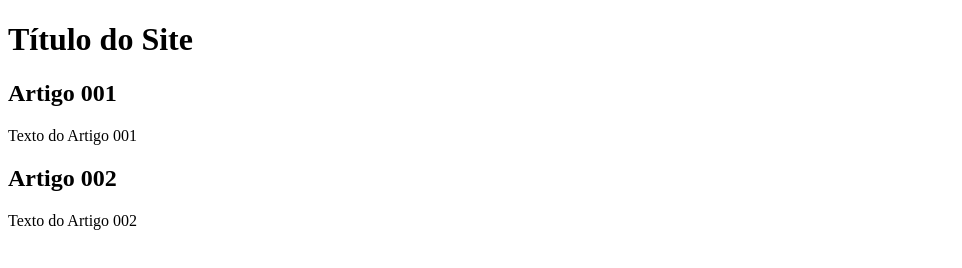
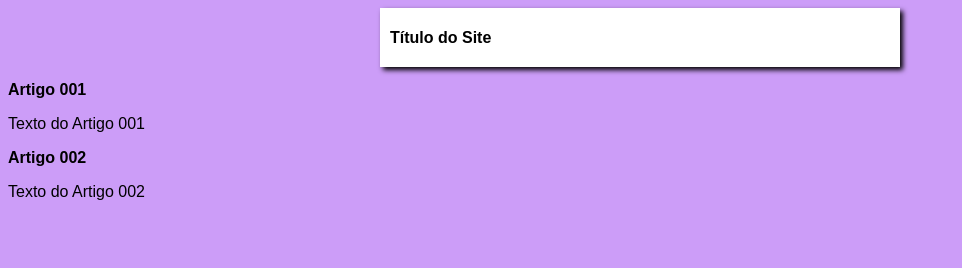
Before and after one commit to victorfduarte/projeto-site, a plain HTML site: page index.html in a window 1280 px wide. Shown: the whole page, without its empty margins (0-962 px from the left). Drawn offline with Linux system fonts and the light colour scheme.

Commit message:
começei o design

```diff
--- /dev/null
+++ b/estilo/style.css
@@ -0,0 +1,16 @@
+* {
+    font-family: Arial, Helvetica, sans-serif;
+    font-size: 16px;
+}
+
+body {
+    background-color: rgb(204, 157, 248);
+}
+
+main {
+    background-color: white;
+    width: 500px;
+    margin: auto;
+    padding: 10px;
+    box-shadow: 3px 3px 5px black;
+}
--- a/index.html
+++ b/index.html
@@ -4,6 +4,7 @@
     <meta charset="UTF-8">
     <meta http-equiv="X-UA-Compatible" content="IE=edge">
     <meta name="viewport" content="width=device-width, initial-scale=1.0">
+    <link rel="stylesheet" href="estilo/style.css">
     <title>Título do Site</title>
 </head>
 <body>
```
